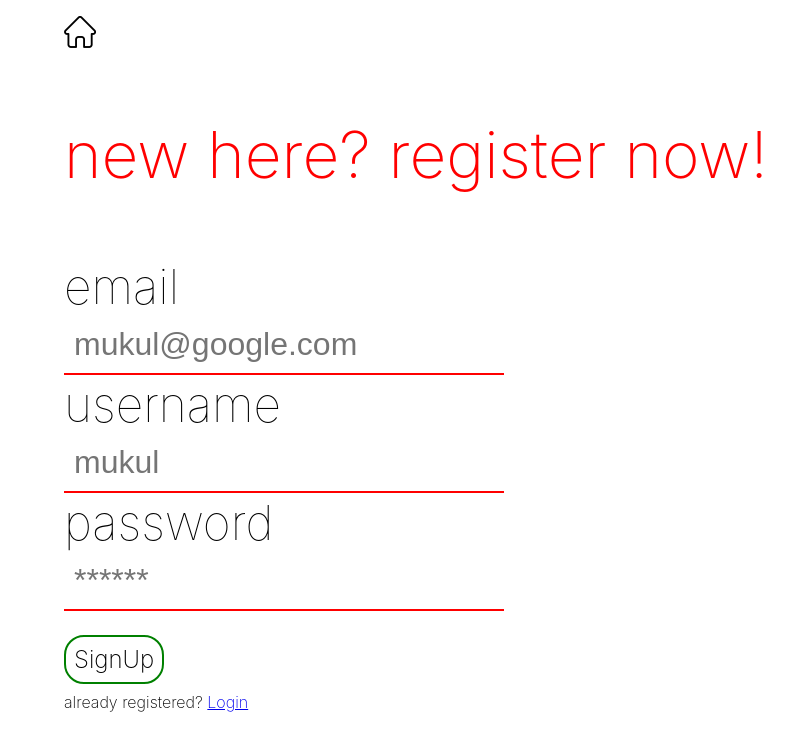
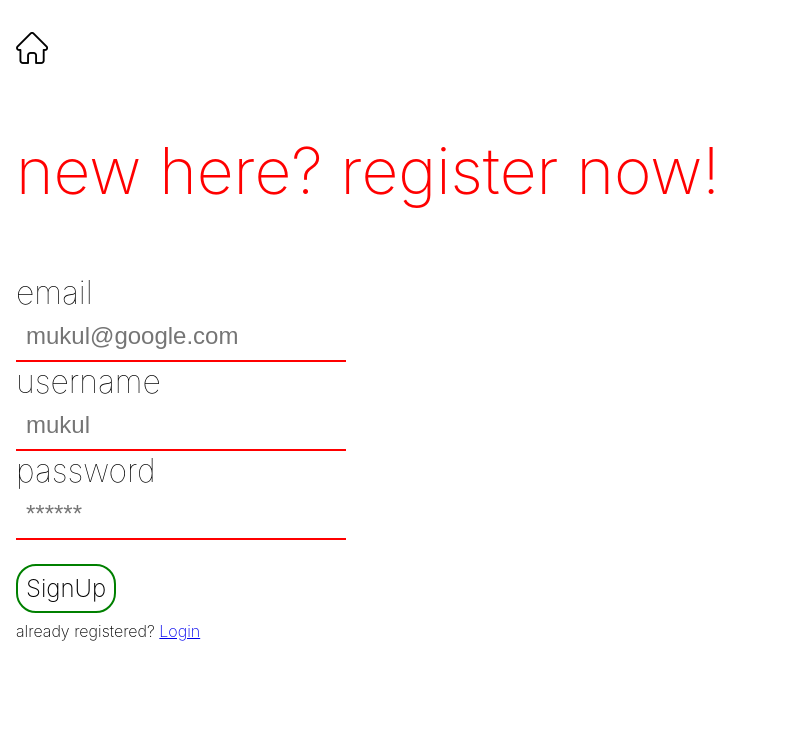
Before and after one commit to mukulbbhardwaj/BinaryDiary, a React (Create React App) app: page /register in a window 1280 px wide. Shown: the top 750 px of the page, without its empty margins (0-809 px from the left). Built offline with nearby package versions, Linux system fonts and the light colour scheme; no server answers.

Commit message:
added cursor pointer to links

```diff
--- a/src/components/auth/Login.jsx
+++ b/src/components/auth/Login.jsx
@@ -1,4 +1,4 @@
-import React, { useEffect, useState} from "react";
+import React, { useEffect, useState } from "react";
 import {
   FormControl,
   FormLabel,
@@ -35,7 +35,7 @@ const Login = () => {
         alignItems={"left"}
         flexDir={"column"}
         justifyContent={"center"}
-        mx={"4rem"}
+        margin={"1rem"}
       >
         <Link to={"/"}>
           <Image src={home} width={"2rem"} height={"2rem"} mt={"1rem"} />
@@ -44,7 +44,7 @@ const Login = () => {
           welcome back :){" "}
         </Text>
         <FormControl>
-          <FormLabel fontSize={"48px"} fontWeight={100}>
+          <FormLabel fontSize={"32px"} fontWeight={100}>
             email
           </FormLabel>
           <Input
@@ -52,7 +52,7 @@ const Login = () => {
             isRequired
             onChange={(e) => setEmail(e.target.value)}
             padding={"10px"}
-            fontSize={"32px"}
+            fontSize={"24px"}
             border={"none"}
             outline={"none"}
             fontWeight={"10"}
@@ -63,14 +63,14 @@ const Login = () => {
           />
         </FormControl>
         <FormControl>
-          <FormLabel fontSize={"48px"} fontWeight={100}>
+          <FormLabel fontSize={"32px"} fontWeight={100}>
             password
           </FormLabel>
           <Input
             type="password"
             onChange={(e) => setPassword(e.target.value)}
             padding={"10px"}
-            fontSize={"32px"}
+            fontSize={"24px"}
             border={"none"}
             outline={"none"}
             placeholder="******"
@@ -79,6 +79,7 @@ const Login = () => {
             autoComplete="password"
           />
         </FormControl>
+        <Box display={"flex"} alignItems={"center"} gap={"1rem"}>
           <Text
             fontSize={"24px"}
             fontWeight={150}
@@ -87,9 +88,13 @@ const Login = () => {
             borderRadius={"20px"}
             boxSize={"max-content"}
             onClick={handleLogin}
+            cursor={"pointer"}
           >
             Login
           </Text>
+          <Link>forget password?</Link>
+        </Box>
+
         <Box position={"relative"} bottom={"1rem"} fontWeight={"200"}>
           not registered? <Link to="/register">register</Link>
         </Box>
--- a/src/components/auth/Register.jsx
+++ b/src/components/auth/Register.jsx
@@ -36,7 +36,7 @@ const Register = () => {
         alignItems={"left"}
         flexDir={"column"}
         justifyContent={"center"}
-        mx={"4rem"}
+        margin={"1rem"}
       >
         <Link to={"/"}>
           <Image src={home} width={"2rem"} height={"2rem"} mt={"1rem"} />
@@ -45,13 +45,13 @@ const Register = () => {
           new here? register now!
         </Text>
         <FormControl>
-          <FormLabel fontSize={"48px"} fontWeight={100}>
+          <FormLabel fontSize={"32px"} fontWeight={100}>
             email
           </FormLabel>
           <Input
             type="text"
             padding={"10px"}
-            fontSize={"32px"}
+            fontSize={"24px"}
             border={"none"}
             outline={"none"}
             fontWeight={"10"}
@@ -61,14 +61,14 @@ const Register = () => {
           />
         </FormControl>
         <FormControl border={"2px"} borderColor={"red"}>
-          <FormLabel fontSize={"48px"} fontWeight={100}>
+          <FormLabel fontSize={"32px"} fontWeight={100}>
             username
           </FormLabel>
           <Input
             type="text"
             onChange={(e) => setUsername(e.target.value)}
             padding={"10px"}
-            fontSize={"32px"}
+            fontSize={"24px"}
             border={"none"}
             outline={"none"}
             borderBottom="2px solid red"
@@ -77,14 +77,14 @@ const Register = () => {
           />
         </FormControl>
         <FormControl border={"2px"} borderColor={"red"}>
-          <FormLabel fontSize={"48px"} fontWeight={100}>
+          <FormLabel fontSize={"32px"} fontWeight={100}>
             password
           </FormLabel>
           <Input
             type="password"
             onChange={(e) => setPassword(e.target.value)}
             padding={"10px"}
-            fontSize={"32px"}
+            fontSize={"24px"}
             border={"none"}
             outline={"none"}
             fontWeight={"10"}
@@ -100,11 +100,11 @@ const Register = () => {
           borderRadius={"20px"}
           boxSize={"max-content"}
           onClick={handleRegister}
-        >
+        cursor={'pointer'}>
           SignUp
         </Text>
         <Box position={"relative"} bottom={"1rem"} fontWeight={"200"}>
-          already registered? <Link to="/login">Login</Link>
+          already registered? <Link to="/login" style={{cursor:"pointer"}}>Login</Link>
         </Box>
       </Box>
     </>
--- a/src/components/misc/NavBar.jsx
+++ b/src/components/misc/NavBar.jsx
@@ -28,6 +28,7 @@ const NavBar = () => {
               borderRadius={"20px"}
               boxSize={"max-content"}
               _hover={{ fontWeight: "300" }}
+              cursor={"pointer"}
             >
               write
             </Text>
@@ -41,7 +42,7 @@ const NavBar = () => {
               height={"2rem"}
               width={"2rem"}
               color={"red"}
-
+              cursor={"pointer"}
             />
           </Link>
         ) : (
@@ -51,6 +52,7 @@ const NavBar = () => {
               color={"black"}
               fontWeight={"200"}
               _hover={{ fontWeight: "300" }}
+              cursor={"pointer"}
             >
               login
             </Text>
--- a/src/components/misc/WriteNavBar.jsx
+++ b/src/components/misc/WriteNavBar.jsx
@@ -22,6 +22,7 @@ const WriteNavBar = () => {
           padding={"0.5rem"}
           borderRadius={"20px"}
           boxSize={"max-content"}
+          cursor={"pointer"}
         >
           publish
         </Text>
```
Lines whose indentation alone changed are shown as unchanged.
